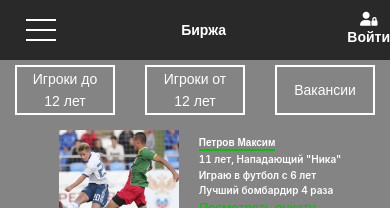
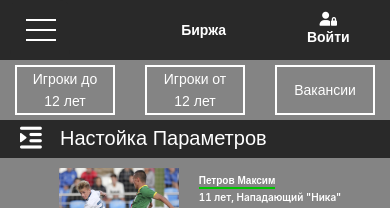
Before and after one commit to BaurzhanKadis/nodeJS08042020, a React (Create React App) app in the folder client/: page /stock-market in a window 390 px wide. Shown: the top 208 px of the page. Built offline with nearby package versions, Linux system fonts and the light colour scheme.

Commit message:
Добавлен fonts

```diff
--- a/client/src/components/NavBar/NavBar.css
+++ b/client/src/components/NavBar/NavBar.css
@@ -26,7 +26,7 @@ header {
   text-transform: uppercase;
   font-size: 30px;
   font-weight: 900;
-  font-family: "Montserrat", sans-serif;
+  font-family: var(--mainFontsGithic), sans-serif;
 }
 .nav {
   /* transition: 0.5s; */
@@ -44,7 +44,7 @@ header {
   text-transform: uppercase;
   text-decoration: none;
   font-weight: 900;
-  font-family: "Montserrat", sans-serif;
+  font-family: var(--mainFontsGithic), sans-serif;
 }
 .nav-item a:hover {
   color: var(--mainBlack);
@@ -80,7 +80,7 @@ header {
   text-transform: capitalize;
   text-decoration: none;
   /* font-weight: 900; */
-  font-family: "Montserrat", sans-serif;
+  font-family: var(--mainFontsGithic), sans-serif;
 }
 .nav-bar-item a:hover {
   color: var(--mainWhite);
@@ -102,7 +102,7 @@ header {
   text-transform: capitalize;
   display: block;
   font-weight: 900;
-  font-family: "Montserrat", sans-serif;
+  font-family: var(--mainFontsGithic), sans-serif;
 }
 .menu {
   grid-area: menu;
@@ -166,7 +166,7 @@ header {
   text-transform: capitalize;
   display: block;
   font-weight: 900;
-  font-family: "Montserrat", sans-serif;
+  font-family: var(--mainFontsGithic), sans-serif;
 }
 .logout {
   grid-area: logout;
@@ -180,7 +180,7 @@ header {
   color: var(--mainWhite);
   font-size: 14px;
   font-weight: 900;
-  font-family: "Montserrat", sans-serif;
+  font-family: var(--mainFontsGithic), sans-serif;
 }
 .userLock {
   display: block;
@@ -206,6 +206,7 @@ header {
 @media (max-width: 768px) {
   .header {
     max-width: 100%;
+    justify-content: unset;
     grid-template-areas: "menu title user"
                          "logo logo logo";
   }
--- a/client/src/components/NavBar/NavBar.js
+++ b/client/src/components/NavBar/NavBar.js
@@ -137,6 +137,12 @@ const NavBar = () => {
     case '/stock-market':
       title = "Биржа";
       break;
+    case '/login':
+      title = "Авторизация";
+      break;
+    case '/register':
+      title = "Регистрация";
+      break;
     default:
       title = "Главная";
   }
--- /dev/null
+++ b/client/src/components/SettingParams/SettingParams.css
@@ -0,0 +1,23 @@
+.setting_params-container {
+  width: 100%;
+  height: 38px;
+  padding-left: 20px;
+  background-color: var(--mainBlack);
+}
+.setting_params-link {
+  position: relative;
+  top: 3px;
+  cursor: pointer;
+}
+.setting_params-link i {
+  font-size: 25px;
+  position: absolute;
+  top: -5px;
+  color: var(--mainWhite);
+}
+.setting_params-link span {
+  padding-left: 40px;
+  font-size: 20px;
+  color: var(--mainWhite);
+  font-family: var(--mainFontsGithic), sans-serif;
+}
--- /dev/null
+++ b/client/src/components/SettingParams/SettingParams.js
@@ -0,0 +1,18 @@
+import React from 'react';
+
+import './SettingParams.css';
+const settingHandler = () => {
+  console.log("settingHandler")
+}
+const SettingParams = () => {
+  return (
+    <div className="setting_params-container">
+      <span className="setting_params-link" onClick={settingHandler}>
+        <i className="fas fa-indent"></i>
+        <span>Настойка Параметров</span>
+      </span>
+    </div>
+  );
+};
+
+export default SettingParams;
--- /dev/null
+++ b/client/src/components/SettingParams/index.js
@@ -0,0 +1,3 @@
+import SettingParams from './SettingParams';
+
+export default SettingParams;
--- a/client/src/index.css
+++ b/client/src/index.css
@@ -8,17 +8,23 @@ body {
   padding: 0;
   box-sizing: border-box;
 }
+@font-face {
+  font-family: 'centuryGothic';
+  src: local('centuryGothic'), url(./assets/fonts/centuryGothic.ttf) format('ttf');
+}
+/* @import  url('./assets/fonts/centuryGothic.ttf'); */
 :root {
   --mainWhite: #fff;
   --mainBlack: #292929;
   --mainGreen: #00c500;
   --mainGrey: #848484;
+  --mainFontsGithic: "centuryGothic";
 }
 @import url("https://fonts.googleapis.com/css?family=Montserrat:300,900");
-code {
+/* code {
   font-family: source-code-pro, Menlo, Monaco, Consolas, 'Courier New',
     monospace;
-}
+} */
 .wrapper {
   height: 100vh;
 }
--- a/client/src/page/Primary/Primary.css
+++ b/client/src/page/Primary/Primary.css
@@ -19,7 +19,7 @@ main {
   width: 100%;
   align-items: center;
   justify-content: center;
-  font-family: "Montserrat", sans-serif;
+  font-family: var(--mainFontsGithic), sans-serif;
   font-size: 18px;
   position: absolute;
 }
@@ -33,7 +33,7 @@ main {
   background-color: var(--mainGreen);
   padding: 8px;
   color: var(--mainWhite);
-  font-family: "Montserrat", sans-serif;
+  font-family: var(--mainFontsGithic), sans-serif;
 }
 .banner_link:hover {
   color: var(--mainGreen);
--- a/client/src/page/StockMarket/StockMarket.js
+++ b/client/src/page/StockMarket/StockMarket.js
@@ -1,5 +1,6 @@
 import React, { Component } from 'react';
 import Params from '../../components/Params';
+import SettingParams from '../../components/SettingParams';
 import ListUsers from '../../components/ListUsers';
 import './StockMarket.css';
 
@@ -21,6 +22,7 @@ class StockMarket extends Component {
     return (
       <div className="stock_market">
         <Params smallUsers={this.smallUsers} bigUsers={this.bigUsers}/>
+        <SettingParams />
         <ListUsers total={this.state.total}/>
       </div>
     );
```
Also changed, not shown: client/public/fonts/centuryGothic.ttf (added), client/src/assets/fonts/centuryGothic.ttf (added).
